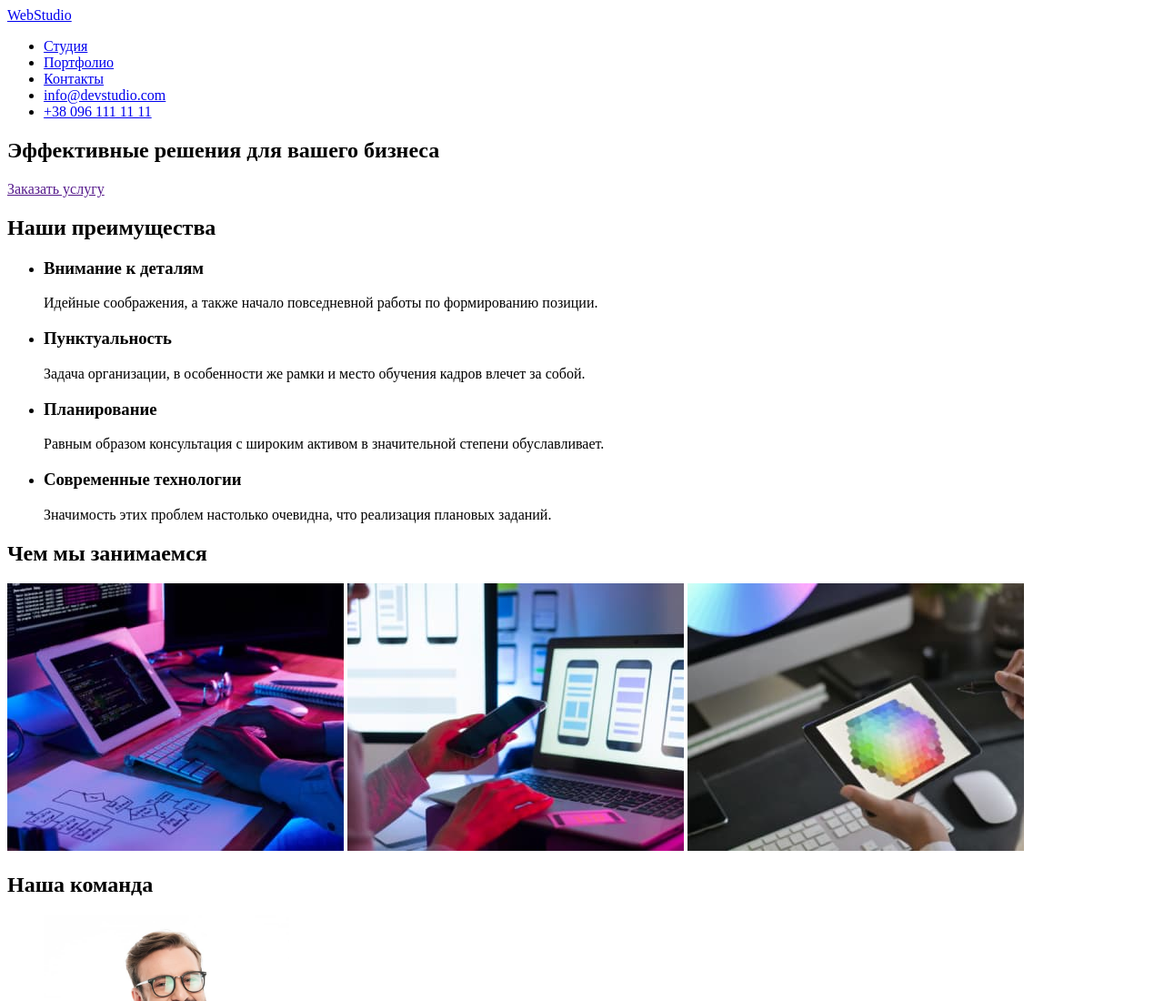
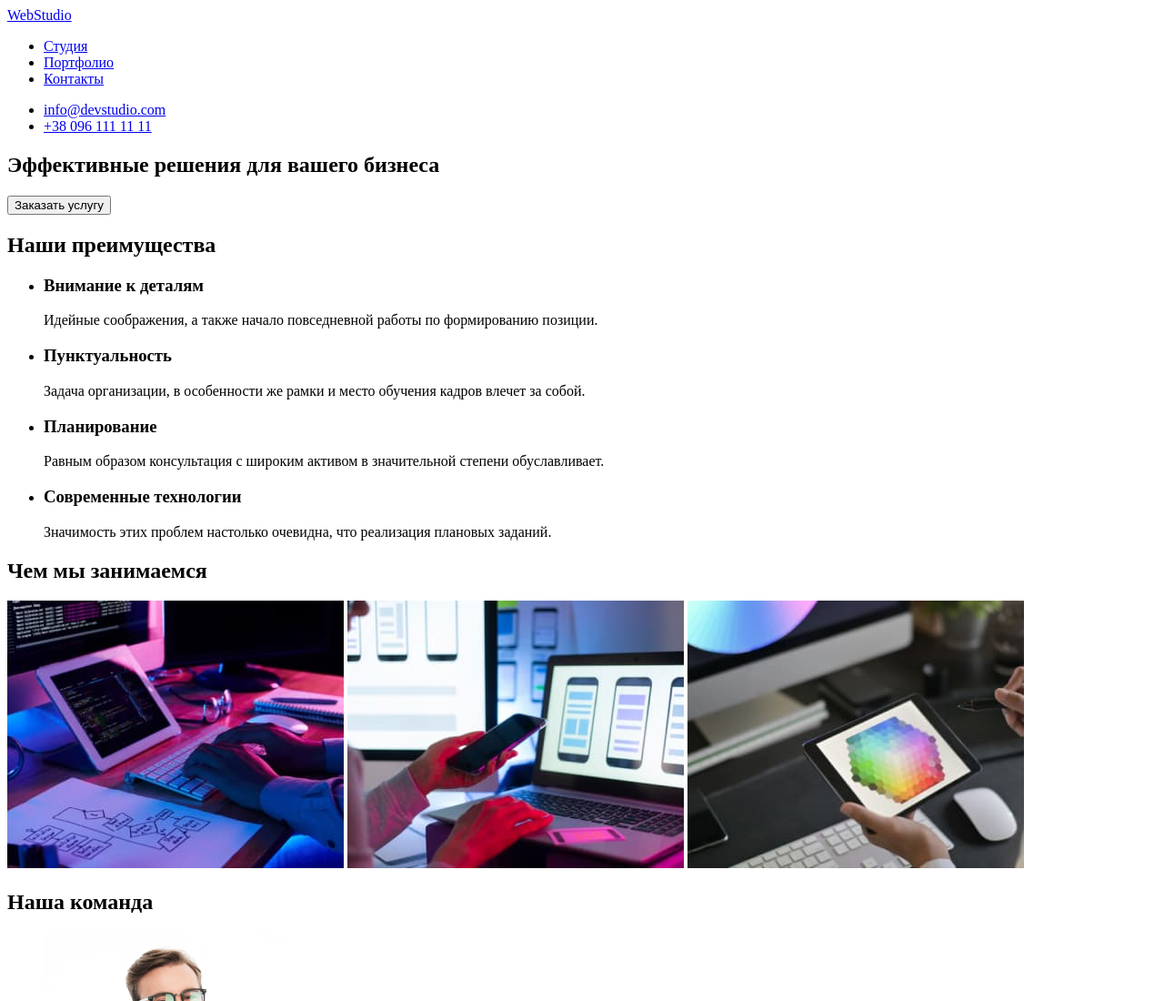
Before and after one commit to hayhelv/goit-markup-hw-01, a plain HTML site: page project1/index.html in a window 1280 px wide. Shown: the top 1100 px of the page at 91% size. Drawn offline with Linux system fonts and the light colour scheme.

Commit message:
сдача дз

```diff
--- a/project1/index.html
+++ b/project1/index.html
@@ -10,18 +10,20 @@
         <a href="index.html">WebStudio</a>
         <nav>
             <ul>
-                <li><a href="/">Студия</a></li>
+                <li><a href="/index.html">Студия</a></li>
                 <li><a href="/">Портфолио</a></li>
                 <li><a href="/">Контакты</a></li>
-                <li><a href="mailto:info@devstudio.com">info@devstudio.com</a></li>
-                <li><a href="tel:+380961111111">+38 096 111 11 11</a></li>
             </ul>
         </nav>
+        <ul>
+            <li><a href="mailto:info@devstudio.com">info@devstudio.com</a></li>
+            <li><a href="tel:+380961111111">+38 096 111 11 11</a></li>
+        </ul>
 </header>
 <main>
     <section>
         <h1>Эффективные решения для вашего бизнеса</h1>
-        <a href="">Заказать услугу</a>
+        <input type="button" value="Заказать услугу">
     </section>
     <section>
         <h2>Наши преимущества</h2>
```
